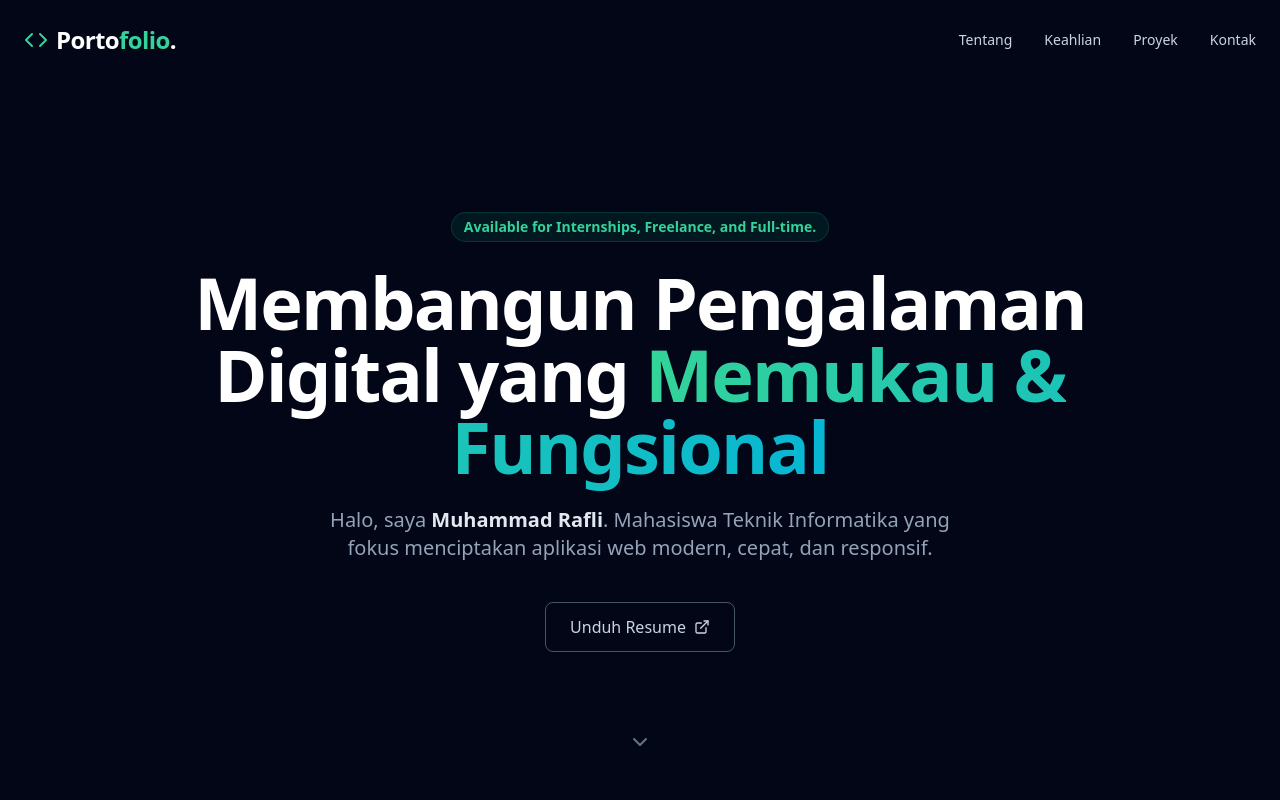
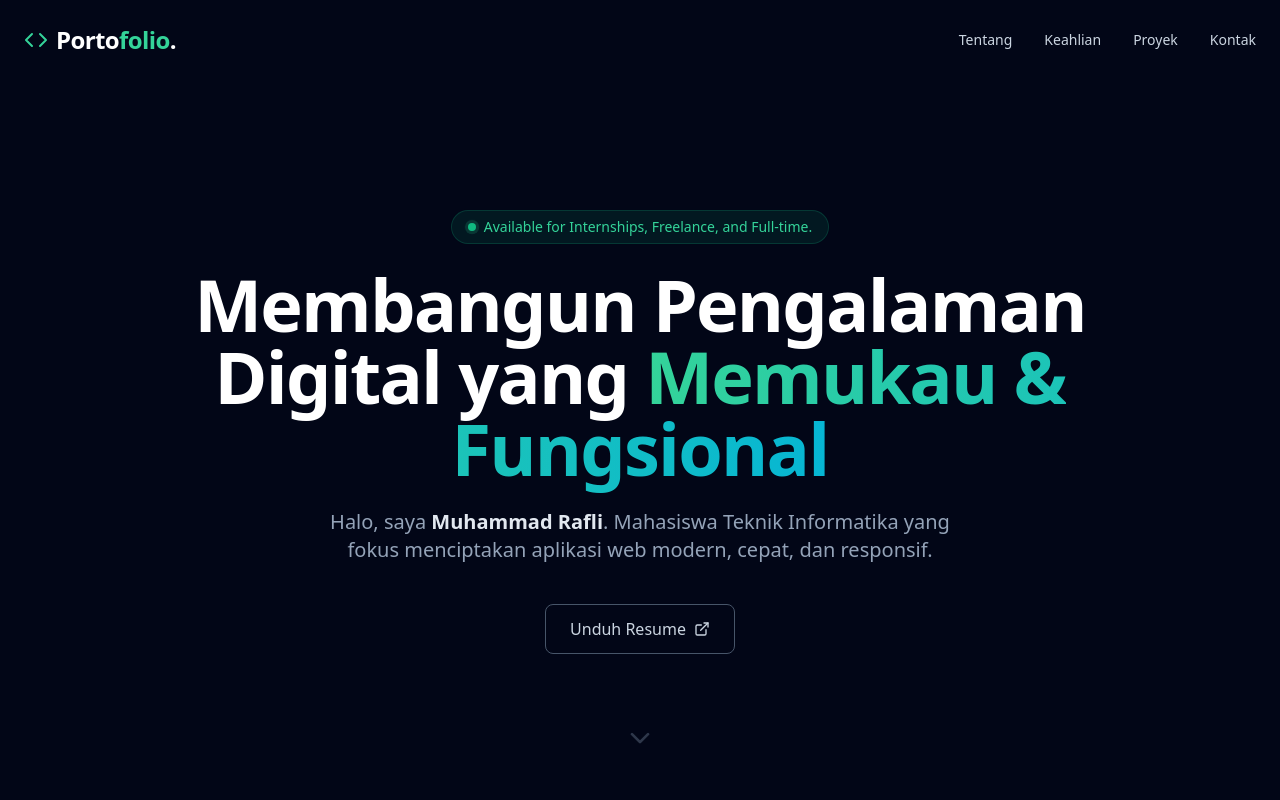
Before and after one commit to Atheraf3/DevPortoLanding, a React (Vite) app: page / in a window 1280 px wide. Shown: the top 800 px of the page. Built offline with nearby package versions, Linux system fonts and the light colour scheme.

Commit message:
feat: implement initial portfolio landing page with responsive design and animations.

```diff
--- a/src/App.jsx
+++ b/src/App.jsx
@@ -225,9 +225,30 @@ export default function App() {
             animate={{ opacity: 1, y: 0 }}
             transition={{ duration: 0.5 }}
           >
-            <span className="inline-block py-1 px-3 rounded-full bg-emerald-500/10 text-emerald-400 text-sm font-semibold mb-6 border border-emerald-500/20">
-              Available for Internships, Freelance, and Full-time.
-            </span>
+            <motion.div
+              initial={{ opacity: 0, y: 20 }}
+              animate={{ opacity: 1, y: 0 }}
+              transition={{ duration: 0.8, ease: "easeOut" }}
+              className="mb-6 flex justify-center"
+            >
+              <motion.div
+                animate={{
+                  boxShadow: [
+                    "0px 0px 0px rgba(16, 185, 129, 0)",
+                    "0px 0px 20px rgba(16, 185, 129, 0.3)",
+                    "0px 0px 0px rgba(16, 185, 129, 0)"
+                  ]
+                }}
+                transition={{ duration: 3, repeat: Infinity, ease: "easeInOut" }}
+                className="inline-flex items-center gap-2 py-1.5 px-4 rounded-full bg-emerald-500/10 text-emerald-400 text-sm font-medium border border-emerald-500/20"
+              >
+                <div className="relative flex h-2 w-2 items-center justify-center">
+                  <span className="absolute inline-flex h-full w-full bg-emerald-400 rounded-full opacity-75 animate-ping"></span>
+                  <span className="relative inline-flex rounded-full h-2 w-2 bg-emerald-500"></span>
+                </div>
+                <span>Available for Internships, Freelance, and Full-time.</span>
+              </motion.div>
+            </motion.div>
             <h1 className="text-4xl md:text-6xl lg:text-7xl font-bold text-white mb-6 leading-tight tracking-tight">
               Membangun Pengalaman Digital yang{' '}
               <span className="text-transparent bg-clip-text bg-gradient-to-r from-emerald-400 to-cyan-500">
@@ -255,9 +276,24 @@ export default function App() {
           initial={{ opacity: 0 }}
           animate={{ opacity: 1 }}
           transition={{ delay: 1, duration: 1 }}
-          className="absolute bottom-10 left-1/2 -translate-x-1/2 hidden md:block"
+          className="absolute bottom-10 left-1/2 -translate-x-1/2 hidden md:flex flex-col items-center cursor-pointer"
+          onClick={() => document.getElementById('about')?.scrollIntoView({ behavior: 'smooth' })}
         >
-          <ChevronDown className="animate-bounce text-slate-500 w-6 h-6" />
+          <motion.div
+            animate={{
+              y: [0, 10, 0],
+              opacity: [0.3, 1, 0.3]
+            }}
+            transition={{
+              duration: 2,
+              repeat: Infinity,
+              ease: "easeInOut"
+            }}
+            whileHover={{ scale: 1.2 }}
+            className="flex items-center justify-center p-2"
+          >
+            <ChevronDown className="w-8 h-8 text-slate-500 hover:text-emerald-400 transition-colors duration-300" />
+          </motion.div>
         </motion.div>
       </section>
 
@@ -277,7 +313,7 @@ export default function App() {
             >
               <div className="absolute inset-0 bg-emerald-500 rounded-2xl transform rotate-3 group-hover:rotate-2 transition-transform opacity-20"></div>
               <img
-                src="https://images.unsplash.com/photo-1507238691740-187a5b1d37b8?auto=format&fit=crop&q=80&w=600"
+                src="https://ik.imagekit.io/2xthk8ud4/Gemini_Generated_Image_r0gu93r0gu93r0gu.png?auto=format&fit=crop&q=80&w=400"
                 alt="Profile"
                 className="relative rounded-2xl shadow-2xl grayscale hover:grayscale-0 transition-all duration-500 w-full object-cover aspect-[4/5]"
               />
@@ -452,7 +488,7 @@ export default function App() {
                     icon: <Mail size={24} />,
                     href: 'mailto:r4flimhmmd@gmail.com',
                     label: 'Email',
-                    color: 'hover:text-emerald-500 hover:border-emerald-500',
+                    color: 'hover:text-red-500 hover:border-red-500',
                   },
                   {
                     icon: <MessageCircle size={24} />,
@@ -520,7 +556,7 @@ export default function App() {
             </span>
           </div>
           <p className="text-slate-500 text-sm mb-6">
-            Didesain dan dibangun dengan hati-hati menggunakan React & Tailwind.
+            Didesain dan dibangun dengan hati.
           </p>
           <div className="text-slate-600 text-xs">
             &copy; {new Date().getFullYear()} Muhammad Rafli. All rights reserved.
```
